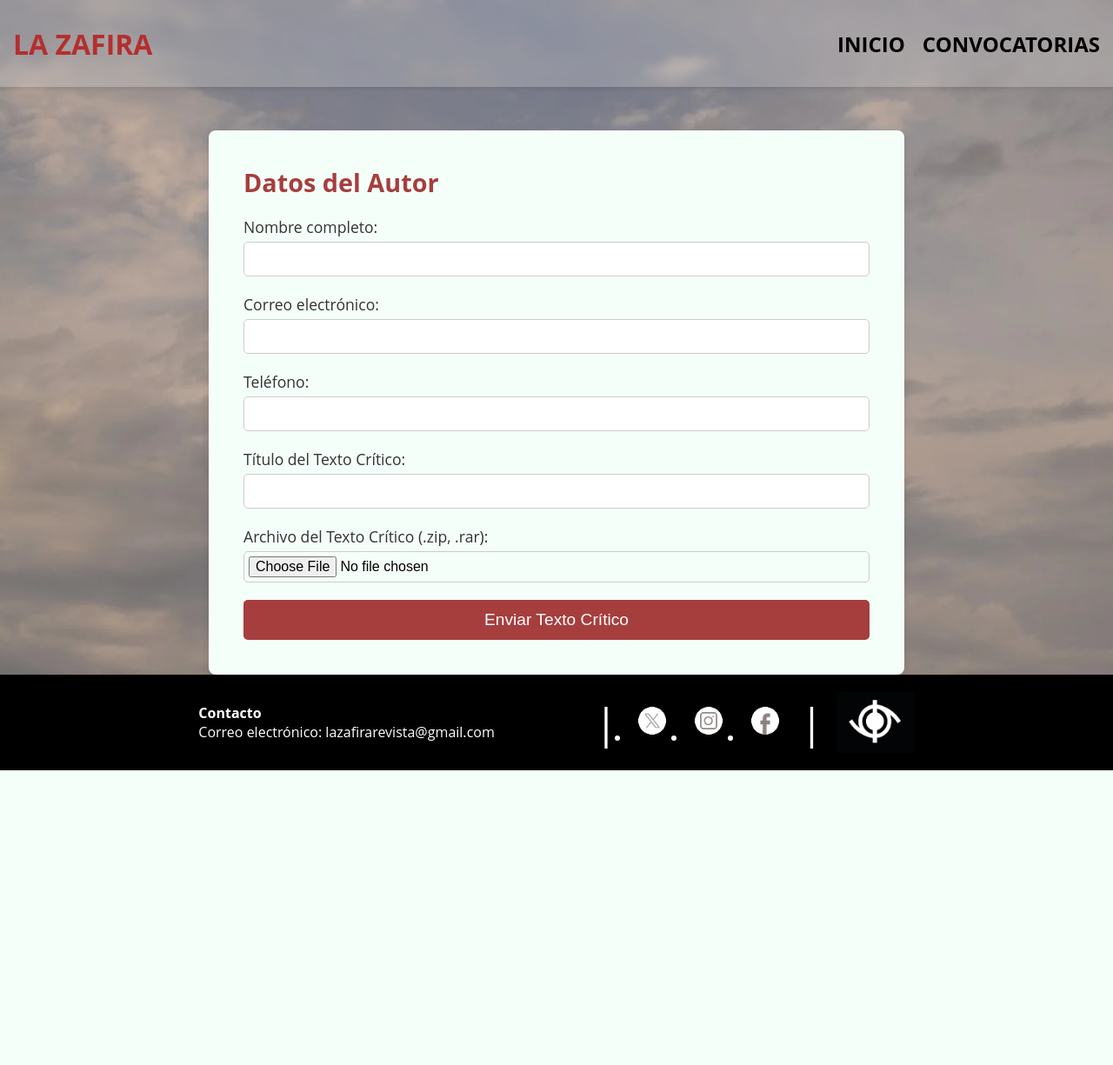
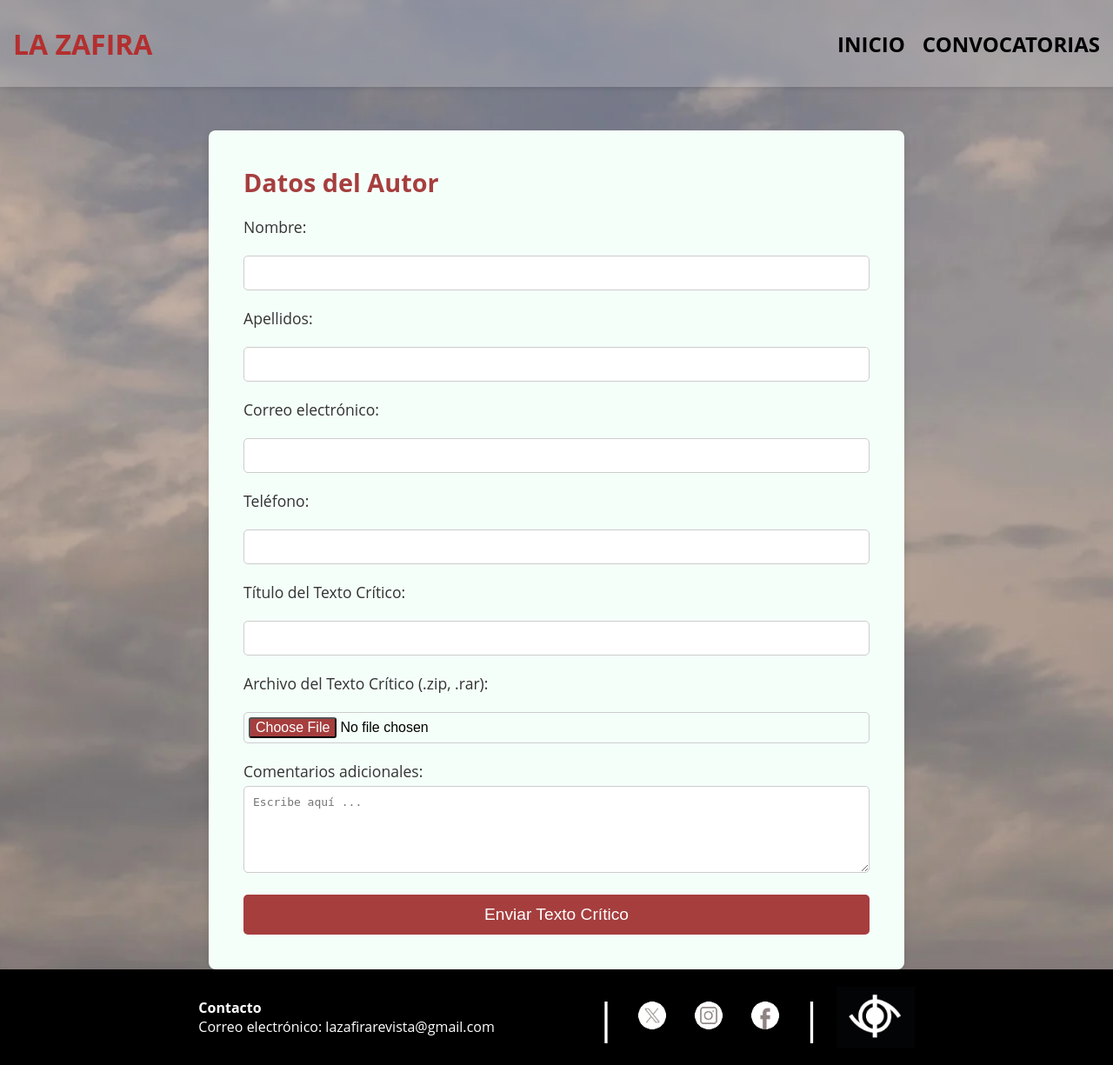
Before and after one commit to WizardOZ/Revista_LaZafira, a PHP site: page /formulario_envios_obra.html in a window 1280 px wide. Shown: the whole page at 87% size. Before the commit the page ends 886 px from the top, so only its background shows below. Run offline with PHP 8.4, Linux system fonts and the light colour scheme.

Commit message:
Chris
· Cambios en el formulario
· Cambios en el footage ( ul a dt )
· Cambios en el input type files (css)

```diff
--- a/css/styles_formulario.css
+++ b/css/styles_formulario.css
@@ -72,6 +72,26 @@ button:hover {
     background-color: #7d2929;
 }
 
+input{
+    margin-top: 1rem;
+}
+input::file-selector-button{
+    background-color: #A63E3E;
+    color: white;
+    display: flex;
+    justify-content: center;
+    align-items: center;
+    border-radius: 3px;
+    content: 'Seleccionar'; /* testo por defecto */
+    position: absolute;
+    left: 0;
+    right: 0;
+    top: 0;
+    bottom: 0;
+    position: relative;
+    display: inline-block;
+}
+
 @media (max-width: 768px) {
 
     /* Ajuste general */
--- a/formulario_envios_obra.html
+++ b/formulario_envios_obra.html
@@ -46,11 +46,17 @@
     <main>
         <section class="formulario-container">
             <h2>Datos del Autor</h2>
-            <form action="submit_form_texto.php" method="post" enctype="multipart/form-data" onsubmit="mostrarMensajeEspera()">
+            <!-- Crear una tabla para contener el formulario -->
+            <form action="#" method="GET">
                 <!-- Datos del autor -->
                 <div class="form-group">
-                    <label for="nombre">Nombre completo:</label>
+                    <label for="nombre">Nombre:</label>
                     <input type="text" id="nombre" name="nombre" required />
+                </div>
+
+                <div class="form-group">
+                    <label for="apellidos">Apellidos:</label>
+                    <input type="text" id="apellidos" name="apellidos" required />
                 </div>
 
                 <div class="form-group">
@@ -72,7 +78,12 @@
                 <!-- Subir archivo de texto crítico -->
                 <div class="form-group">
                     <label for="archivo_texto">Archivo del Texto Crítico (.zip, .rar):</label>
-                    <input type="file" id="archivo_texto" name="archivo_texto" accept=".zip, .rar" required />
+                     <input type="file" id="archivo_texto" name="archivo_texto" accept=".zip, .rar" required />
+                </div>
+
+                <div class="form-group">
+                    <label for="comentarios">Comentarios adicionales:</label>
+                    <textarea id="comentarios" name="comentarios" placeholder="Escribe aquí ..."></textarea>
                 </div>
 
                 <!-- Botón de envío -->
@@ -89,38 +100,27 @@
         </p>
       </div>
       <span class="divider">|</span>
-      <ul class="social-icons">
-        <li>
+      <dl class="social-icons">
+        <dt>
           <a href="https://x.com/RevistaLaZafira" target="_blank" rel="noopener noreferrer">
             <img src="css/img/iconos_web_redes_X.png" alt="Twitter" title="Twitter" />
           </a>
-        </li>
-        <li>
+        </dt>
+        <dt>
           <a href="https://www.instagram.com/revistalazafira" target="_blank" rel="noopener noreferrer">
             <img src="css/img/iconos_web_redes_Instagram.png" alt="Instagram" title="Instagram" />
           </a>
-        </li>
-        <li>
+        </dt>
+        <dt>
           <a href="https://www.facebook.com/profile.php" target="_blank" rel="noopener noreferrer">
             <img src="css/img/iconos_web_redes_Facebook.png" alt="Facebook" title="Facebook" />
           </a>
-        </li>
-      </ul>
+        </dt>
+      </dl>
       <span class="divider">|</span>
       <img class="botton-image" src="css/img/simbolo_lazafira.png" alt="simbolo_lazafira" title="La Zafira">
     </div>
   </footer>
 
-    <!-- Div para el mensaje de espera -->
-    <div id="loadingOverlay" class="loading-overlay">
-        Enviando, por favor espere...
-    </div>
-
-    <script>
-        function mostrarMensajeEspera() {
-            // Muestra el mensaje de espera al enviar el formulario
-            document.getElementById("loadingOverlay").style.display = "block";
-        }
-    </script>
 </body>
 </html>
```
Also changed, not shown: index.html (+8 -8 lines), obra.html (+8 -8 lines).
